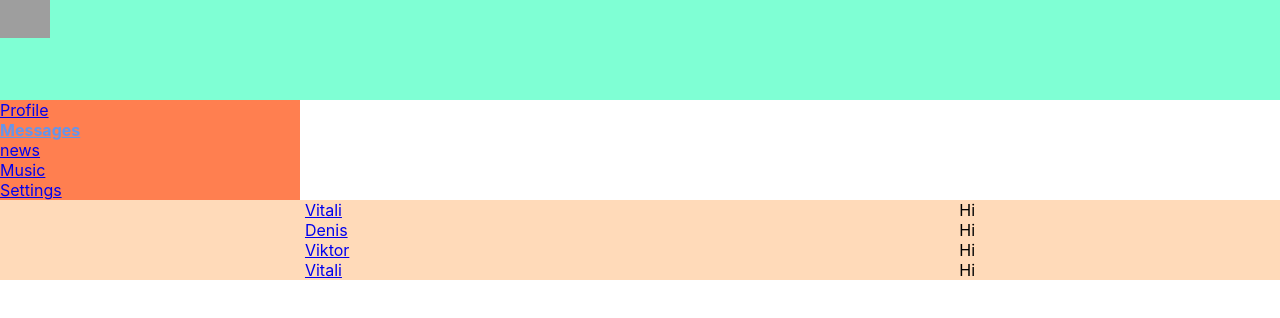
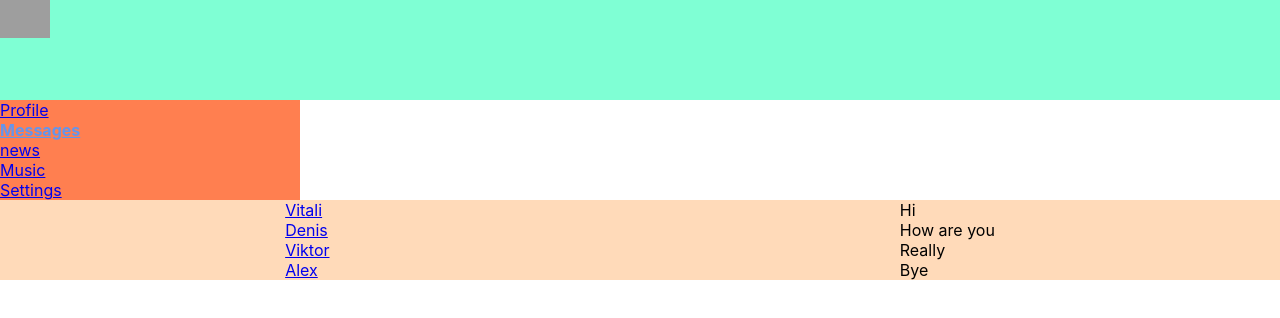
Before and after one commit to AweAwe95/social-network-ts-redux, a React (Create React App) app: page /dialogs in a window 1280 px wide. Shown: the top 318 px of the page. Built offline with nearby package versions, Linux system fonts and the light colour scheme; grey boxes are pictures that could not be loaded.

Commit message:
25 - refactoring in Dialogs and MyPosts(map for presentation arrays)

```diff
--- a/src/components/Dialogs/Dialogs.tsx
+++ b/src/components/Dialogs/Dialogs.tsx
@@ -20,16 +20,10 @@ export function Dialogs() {
     return(
             <div className={d.dialogs}>
                 <div className={d.dialogsItems}>
-                    <Dialog name={dialogsData[0].name} id={dialogsData[0].id}/>
-                    <Dialog name={dialogsData[1].name} id={dialogsData[1].id}/>
-                    <Dialog name={dialogsData[2].name} id={dialogsData[2].id}/>
-                    <Dialog name={dialogsData[0].name} id={dialogsData[3].id}/>
+                    {dialogsData.map(d => <Dialog name={d.name} id={d.id}/>)}
                 </div>
                 <div className={d.messages}>
-                    <Message message={messagesData[0].message}/>
-                    <Message message={messagesData[0].message}/>
-                    <Message message={messagesData[0].message}/>
-                    <Message message={messagesData[0].message}/>
+                    {messagesData.map(m => <Message message={m.message}/>)}
                 </div>
             </div>
     )
--- a/src/components/Profile/MyPosts/MyPosts.tsx
+++ b/src/components/Profile/MyPosts/MyPosts.tsx
@@ -16,9 +16,7 @@ export function MyPosts() {
             <button>Remove</button>
         </div>
         <div className={m.posts}>
-            <Post post={postsData[0].post} likeCounter={postsData[0].likeCounter}/>
-            <Post post={postsData[1].post} likeCounter={postsData[1].likeCounter}/>
-            <Post post={postsData[2].post} likeCounter={postsData[2].likeCounter}/>
+            {postsData.map(p => <Post post={p.post} likeCounter={p.likeCounter}/>)}
         </div>
     </div>;
 }
```
